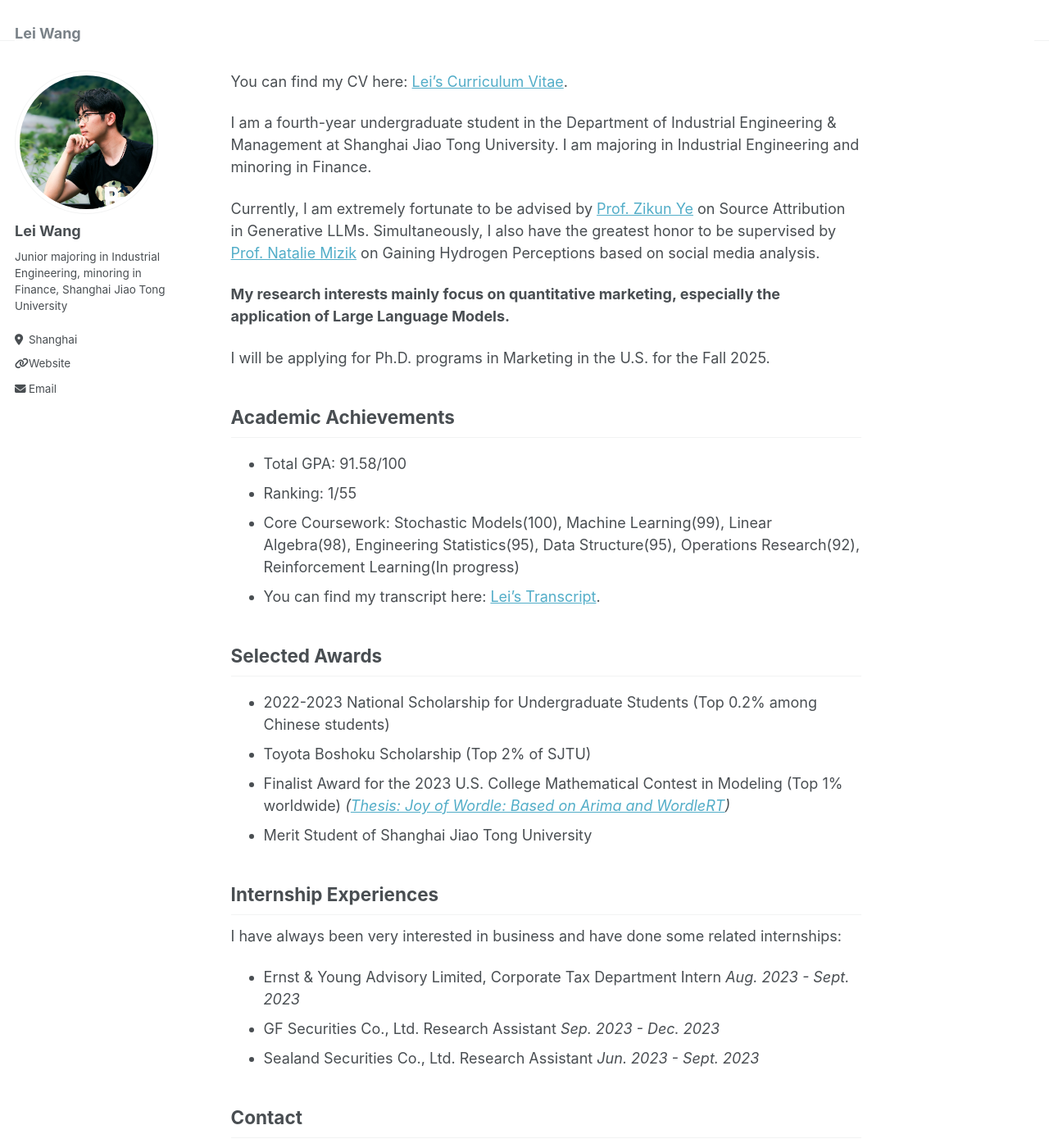
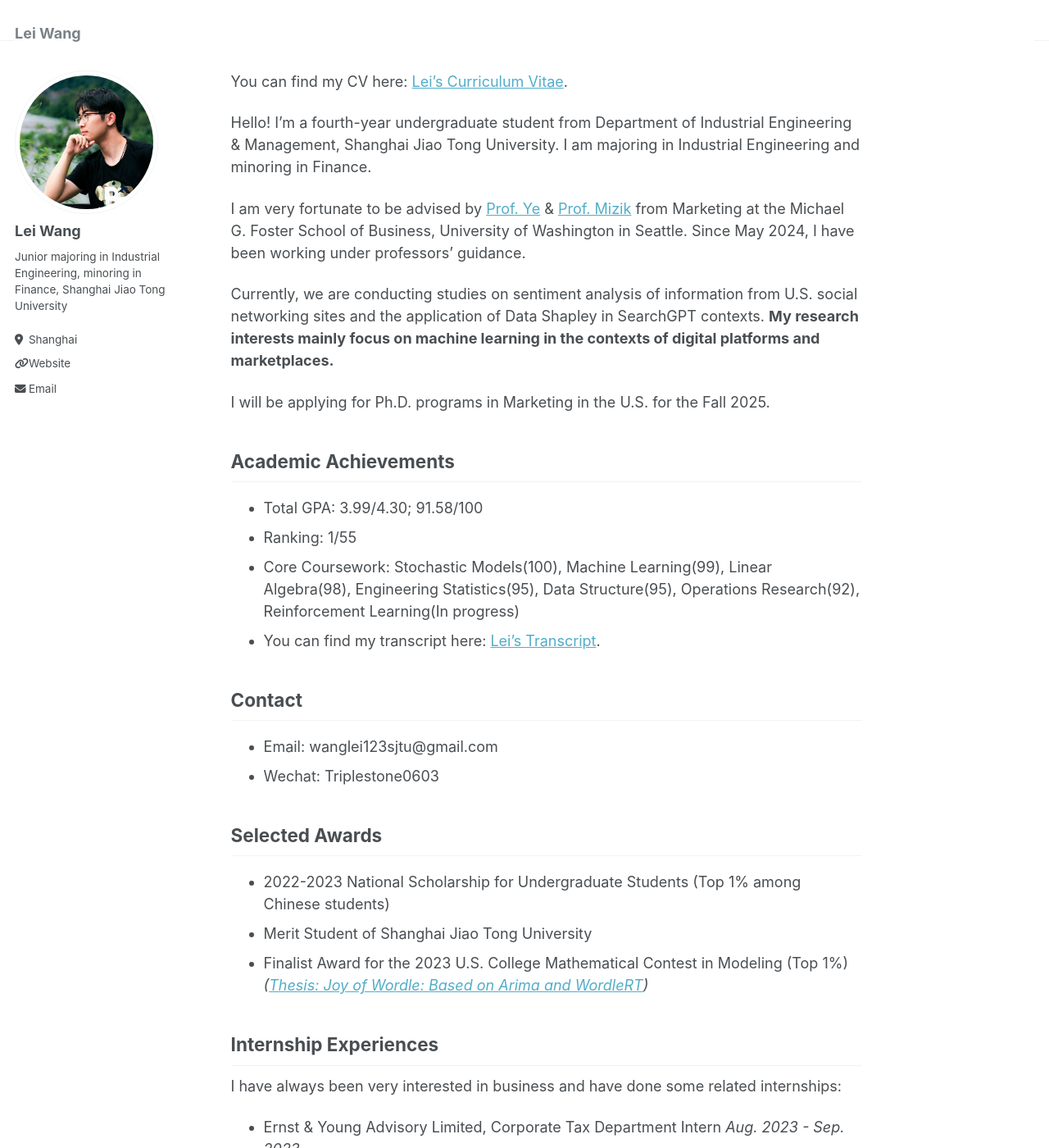
Before and after one commit to Wanglei123SJTU/Wanglei123SJTU.github.io, a Jekyll site: the page built from _pages/about.md, in a window 1280 px wide and 1400 px high. Shown: the whole window at 82% size. Built offline with Jekyll 4.4.1, drawn with Linux system fonts in a browser that asks for light colours; our own code applies the rules of GitHub Pages for plain Markdown files; some of the changed text lies outside the part shown.

Commit message:
Update about.md

```diff
--- a/_pages/about.md
+++ b/_pages/about.md
@@ -1,35 +1,34 @@
 You can find my CV here: [Lei's Curriculum Vitae](../Lei_CV_latex.pdf).
 
-I am a fourth-year undergraduate student in the Department of Industrial Engineering & Management at Shanghai Jiao Tong University. I am majoring in Industrial Engineering and minoring in Finance.
+Hello! I'm a fourth-year undergraduate student from Department of Industrial Engineering & Management, Shanghai Jiao Tong University. I am majoring in Industrial Engineering and minoring in Finance.
 
-Currently, I am extremely fortunate to be advised by [Prof. Zikun Ye](https://zikunye.com/) on Source Attribution in Generative LLMs. Simultaneously, I also have the greatest honor to be supervised by [Prof. Natalie Mizik](https://foster.uw.edu/faculty-research/directory/natalie-mizik/) on Gaining Hydrogen Perceptions based on social media analysis.
+I am very fortunate to be advised by [Prof. Ye](https://zikunye.com/) & [Prof. Mizik](https://foster.uw.edu/faculty-research/directory/natalie-mizik/) from Marketing at the Michael G. Foster School of Business, University of Washington in Seattle. Since May 2024, I have been working under professors' guidance.
 
-**My research interests mainly focus on quantitative marketing, especially the application of Large Language Models.**
+Currently, we are conducting studies on sentiment analysis of information from U.S. social networking sites and the application of Data Shapley in SearchGPT contexts. **My research interests mainly focus on machine learning in the contexts of digital platforms and marketplaces.**
 
 I will be applying for Ph.D. programs in Marketing in the U.S. for the Fall 2025.
 
 Academic Achievements
 ------
-* Total GPA: 91.58/100
+* Total GPA: 3.99/4.30; 91.58/100
 * Ranking: 1/55
 * Core Coursework: Stochastic Models(100), Machine Learning(99), Linear Algebra(98), Engineering Statistics(95), Data Structure(95), Operations Research(92), Reinforcement Learning(In progress)
 * You can find my transcript here: [Lei's Transcript](../files/Lei_Transcript.pdf).
-
-Selected Awards
-------
-* 2022-2023 National Scholarship for Undergraduate Students (Top 0.2% among Chinese students)
-* Toyota Boshoku Scholarship (Top 2% of SJTU)
-* Finalist Award for the 2023 U.S. College Mathematical Contest in Modeling (Top 1% worldwide) _([Thesis: Joy of Wordle: Based on Arima and WordleRT](../files/2312998.pdf))_
-* Merit Student of Shanghai Jiao Tong University
-
-Internship Experiences
-------
-I have always been very interested in business and have done some related internships:
-* Ernst & Young Advisory Limited, Corporate Tax Department Intern                                 _Aug. 2023 - Sept. 2023_
-* GF Securities Co., Ltd.   Research Assistant                                                  _Sep. 2023 - Dec. 2023_
-* Sealand Securities Co., Ltd. Research Assistant                                             _Jun. 2023 - Sept. 2023_
 
 Contact
 ------
 * Email: wanglei123sjtu@gmail.com
 * Wechat: Triplestone0603
+
+Selected Awards
+------
+* 2022-2023 National Scholarship for Undergraduate Students (Top 1% among Chinese students)
+* Merit Student of Shanghai Jiao Tong University
+* Finalist Award for the 2023 U.S. College Mathematical Contest in Modeling (Top 1%) _([Thesis: Joy of Wordle: Based on Arima and WordleRT](../files/2312998.pdf))_
+
+Internship Experiences
+------
+I have always been very interested in business and have done some related internships:
+* Ernst & Young Advisory Limited, Corporate Tax Department Intern                                 _Aug. 2023 - Sep. 2023_
+* GF Securities Co., Ltd.   Research Assistant                                                  _Sep. 2023 - Dec. 2023_
+* Sealand Securities Co., Ltd. Research Assistant                                             _Jun. 2023 - Sep. 2023_
```
